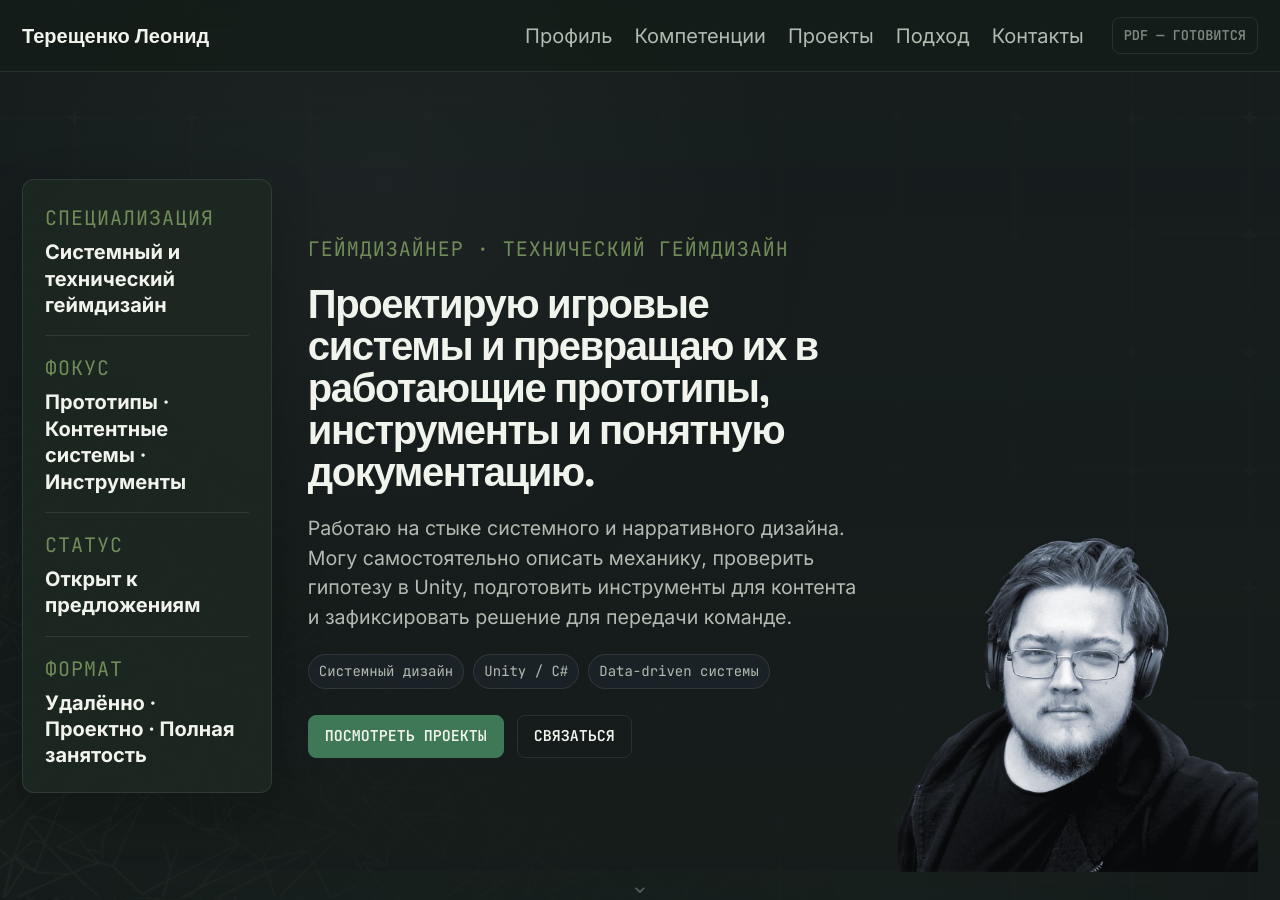
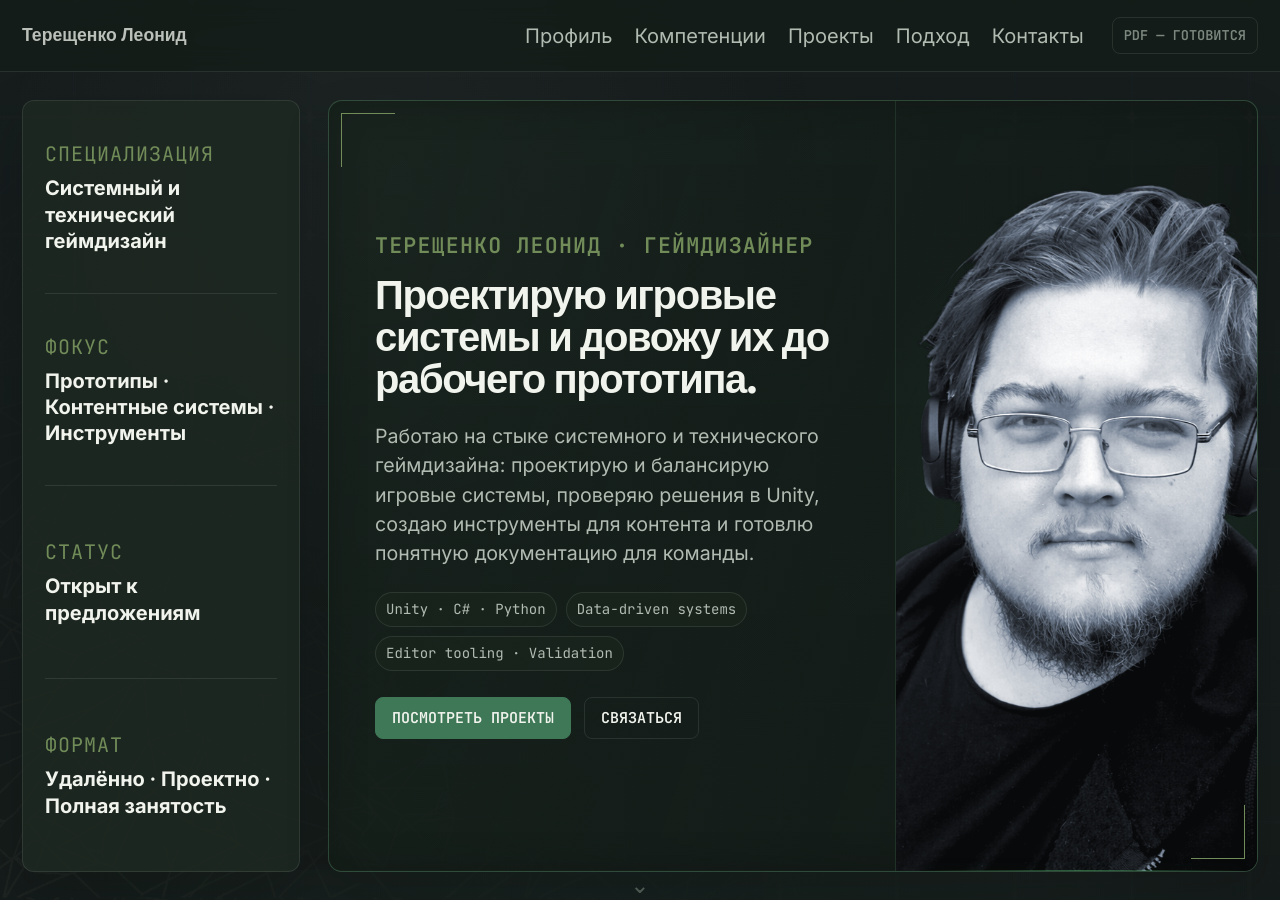
Before and after one commit to BrotherTerun/TerunPfolio, a Jekyll site: the page built from gamedesign/index.md, in a window 1280 px wide and 900 px high. Built offline with Jekyll 4.4.1, drawn with Linux system fonts in a browser that asks for light colours; some web fonts are replaced; some of the changed text lies outside the part shown.

Commit message:
скорректировал хиро-блок и hard-skills

```diff
--- a/_layouts/gamedesign.html
+++ b/_layouts/gamedesign.html
@@ -41,42 +41,42 @@
       id="gd-side-nav-panel"
       data-side-nav-panel
     >
-      <span class="gd-side-nav__title">Разделы</span>
+      <span class="gd-side-nav__title">SECTIONS</span>
 
       <nav>
         <a href="#skills" data-side-nav-link>
           <span>01</span>
-          <strong>Компетенции</strong>
+          <strong>HARD SKILLS</strong>
         </a>
 
         <a href="#projects" data-side-nav-link>
           <span>02</span>
-          <strong>Проекты</strong>
+          <strong>PROJECTS</strong>
         </a>
 
         <a href="#professional-profile" data-side-nav-link>
           <span>03</span>
-          <strong>Профиль</strong>
+          <strong>PROFILE</strong>
         </a>
 
         <a href="#workflow" data-side-nav-link>
           <span>04</span>
-          <strong>Подход</strong>
+          <strong>WORKFLOW</strong>
         </a>
 
         <a href="#tools" data-side-nav-link>
           <span>05</span>
-          <strong>Инструменты</strong>
+          <strong>TOOLS</strong>
         </a>
 
         <a href="#experience" data-side-nav-link>
           <span>06</span>
-          <strong>Дополнительно</strong>
+          <strong>BACKGROUND</strong>
         </a>
 
         <a href="#contacts" data-side-nav-link>
           <span>07</span>
-          <strong>Контакты</strong>
+          <strong>CONTACTS</strong>
         </a>
       </nav>
     </div>
--- a/assets/css/gamedesign.css
+++ b/assets/css/gamedesign.css
@@ -495,9 +495,24 @@ body,
 
 .gd-header__brand {
   margin-right: auto;
+
+  color: var(--gd-text-muted);
   font-family: var(--gd-font-display);
-  font-weight: 700;
+  font-size: 0.88rem;
+  font-weight: 600;
   text-decoration: none;
+
+  opacity: 0.76;
+
+  transition:
+    color 180ms ease,
+    opacity 180ms ease;
+}
+
+.gd-header__brand:hover,
+.gd-header__brand:focus-visible {
+  color: var(--gd-text-secondary);
+  opacity: 1;
 }
 
 .gd-header__nav {
@@ -524,11 +539,10 @@ body,
 .gd-hero {
   display: grid;
   grid-template-columns:
-    minmax(250px, 0.55fr)
-    minmax(520px, 1.25fr)
-    minmax(360px, 0.8fr);
-  align-items: center;
-  gap: clamp(26px, 2.8vw, 54px);
+    minmax(260px, 0.46fr)
+    minmax(0, 1.54fr);
+  align-items: stretch;
+  gap: clamp(24px, 2.2vw, 42px);
   padding-block: 28px;
 }
 
@@ -555,35 +569,128 @@ body,
   text-shadow: 0 0 10px var(--gd-matrix-glow);
 }
 
+.gd-hero__stage {
+  position: relative;
+
+  min-width: 0;
+  min-height: clamp(500px, 64vh, 650px);
+
+  display: grid;
+  grid-template-columns:
+    minmax(500px, 1.22fr)
+    minmax(360px, 0.78fr);
+  align-items: stretch;
+
+  overflow: hidden;
+
+  border: 1px solid rgba(85, 138, 102, 0.40);
+  border-radius: 14px;
+
+  background:
+    linear-gradient(
+      108deg,
+      rgba(24, 37, 28, 0.55),
+      rgba(14, 23, 17, 0.30)
+    );
+
+  box-shadow:
+    inset 0 0 38px rgba(4, 11, 6, 0.22),
+    0 18px 46px rgba(3, 9, 5, 0.14);
+}
+
+.gd-hero__stage::before,
+.gd-hero__stage::after {
+  content: "";
+  position: absolute;
+  z-index: 3;
+
+  width: 54px;
+  height: 54px;
+
+  pointer-events: none;
+}
+
+.gd-hero__stage::before {
+  top: 12px;
+  left: 12px;
+
+  border-top: 1px solid var(--gd-accent-hover);
+  border-left: 1px solid var(--gd-accent-hover);
+}
+
+.gd-hero__stage::after {
+  right: 12px;
+  bottom: 12px;
+
+  border-right: 1px solid var(--gd-accent-hover);
+  border-bottom: 1px solid var(--gd-accent-hover);
+}
+
+.gd-hero__content {
+  position: relative;
+  z-index: 2;
+
+  min-width: 0;
+
+  display: flex;
+  flex-direction: column;
+  justify-content: center;
+
+  padding:
+    clamp(34px, 3.2vw, 56px)
+    clamp(32px, 3.6vw, 64px);
+}
+
+.gd-hero .gd-eyebrow {
+  width: fit-content;
+  max-width: 100%;
+  margin: 0 0 2px;
+
+  color: var(--gd-accent-hover);
+
+  font-size: clamp(1.08rem, 1.18vw, 1.34rem);
+  font-weight: 600;
+  line-height: 1.2;
+  letter-spacing: 0.055em;
+
+  text-wrap: balance;
+}
+
 .gd-hero h1 {
-  max-width: 20ch;
+  max-width: 19ch;
   margin: 14px 0 20px;
+
   font-family: var(--gd-font-display);
-  font-size: clamp(2rem, 2.65vw, 3.25rem);
-  line-height: 1.05;
+  font-size: clamp(2rem, 2.55vw, 3.15rem);
+  line-height: 1.06;
   letter-spacing: -0.035em;
 }
 
 .gd-hero__lead {
-  max-width: 70ch;
+  max-width: 68ch;
   margin: 0;
+
   color: var(--gd-text-secondary);
-  font-size: clamp(0.98rem, 1.05vw, 1.1rem);
+  font-size: clamp(0.98rem, 1.02vw, 1.1rem);
 }
 
 .gd-hero__meta {
   display: flex;
   flex-wrap: wrap;
   gap: 9px;
-  margin-top: 22px;
+
+  margin-top: 23px;
 }
 
 .gd-hero__meta span {
   padding: 6px 10px;
+
   border: 1px solid var(--gd-border);
   border-radius: 999px;
+
   color: var(--gd-text-secondary);
-  background: rgba(34, 41, 49, 0.58);
+  background: rgba(26, 38, 30, 0.66);
+
   font-family: var(--gd-font-mono);
   font-size: 0.7rem;
 }
@@ -598,17 +705,74 @@ body,
   box-shadow: var(--gd-shadow);
 }
 
+.gd-skill-card {
+  min-height: 0;
+
+  display: grid;
+  grid-template-columns: auto minmax(0, 1fr);
+  grid-template-rows:
+    auto
+    minmax(0, 1fr)
+    auto;
+
+  column-gap: 14px;
+  row-gap: 10px;
+
+  padding: clamp(18px, 1.7vw, 26px);
+}
+
+.gd-skill-card__index {
+  grid-column: 1;
+  grid-row: 1;
+
+  align-self: baseline;
+}
+
+.gd-skill-card h3 {
+  grid-column: 2;
+  grid-row: 1;
+
+  align-self: baseline;
+  margin: 0;
+}
+
+.gd-skill-card ul {
+  grid-column: 1 / -1;
+  grid-row: 2;
+}
+
+.gd-skill-card__cases {
+  grid-column: 1 / -1;
+  grid-row: 3;
+
+  margin-top: 0;
+}
+
 .gd-hero__profile {
-  align-self: center;
+  align-self: stretch;
   width: 100%;
+  min-height: 100%;
+
+  display: grid;
+  grid-template-rows: repeat(4, minmax(0, 1fr));
+  align-items: stretch;
+
+  padding-block: 0;
 }
 
 .gd-profile-card {
-  padding: 6px 22px;
+  padding: 0 22px;
 }
 
 .gd-profile-card__item {
-  padding-block: 17px;
+  min-height: 0;
+
+  display: flex;
+  flex-direction: column;
+  justify-content: center;
+
+  padding-block: clamp(14px, 1.45vw, 22px);
+
   border-bottom: 1px solid var(--gd-border);
 }
 
@@ -623,20 +787,70 @@ body,
 }
 
 .gd-hero__visual {
+  position: relative;
+
   align-self: stretch;
+
   display: flex;
-  align-items: end;
-  justify-content: end;
+  align-items: flex-end;
+  justify-content: center;
+
   overflow: hidden;
+
+  border-left: 1px solid rgba(85, 138, 102, 0.20);
+}
+
+.gd-hero__visual::before {
+  content: "";
+  position: absolute;
+  inset: 8% 0 0 0;
+
+  z-index: 0;
+
+  background:
+    radial-gradient(
+      circle at 58% 46%,
+      rgba(63, 120, 87, 0.18),
+      transparent 62%
+    );
+}
+
+.gd-hero__visual::after {
+  content: "";
+  position: absolute;
+  left: 8%;
+  right: 4%;
+  bottom: 0;
+
+  z-index: 2;
+
+  height: 1px;
+
+  background:
+    linear-gradient(
+      90deg,
+      transparent,
+      rgba(98, 245, 138, 0.36),
+      transparent
+    );
+
+  box-shadow: 0 0 14px rgba(63, 120, 87, 0.30);
 }
 
 .gd-hero__avatar {
+  position: relative;
+  z-index: 1;
+
   display: block;
-  width: 100%;
-  height: 100%;
-  max-height: calc(100svh - var(--gd-header-height) - 28px);
-  object-fit: contain;
-  object-position: right bottom;
+  flex: none;
+
+  width: auto;
+  height: 96%;
+
+  max-width: none;
+  max-height: none;
+
+  transform: translateX(5%);
 }
 
 .gd-actions {
@@ -766,9 +980,9 @@ body,
 
 .gd-skill-card h3,
 .gd-info-card h3 {
-  margin: 10px 0 7px;
+  margin: 11px 0 7px;
   font-family: var(--gd-font-display);
-  font-size: clamp(1.1rem, 1.25vw, 1.4rem);
+  font-size: clamp(1.16rem, 1.34vw, 1.5rem);
 }
 
 .gd-skill-card p,
@@ -779,12 +993,23 @@ body,
 }
 
 .gd-skill-card ul {
+  align-self: stretch;
+
   display: grid;
   grid-template-columns: repeat(2, minmax(0, 1fr));
-  gap: 4px 18px;
-  margin: 5px 0 12px;
-  padding-left: 18px;
-  font-size: 0.89rem;
+  grid-template-rows: repeat(2, auto);
+  align-content: space-evenly;
+
+  gap: 12px 26px;
+  margin: 4px 0;
+  padding-left: 20px;
+
+  font-size: 0.94rem;
+  line-height: 1.4;
+}
+
+.gd-skill-card li {
+  padding-left: 2px;
 }
 
 .gd-skill-card__cases {
@@ -809,24 +1034,33 @@ body,
   align-items: center;
   min-height: 30px;
   padding: 5px 10px;
+
   border: 1px solid var(--gd-accent);
   border-radius: 7px;
-  color: var(--gd-text-secondary);
+
+  color: var(--gd-matrix);
   background: transparent;
+
   font-weight: 600;
   text-decoration: none;
+
   transition:
     color 160ms ease,
     background-color 160ms ease,
     border-color 160ms ease,
+    box-shadow 160ms ease,
     transform 160ms ease;
 }
 
-.gd-skill-card__cases a:hover {
+.gd-skill-card__cases a:hover,
+.gd-skill-card__cases a:focus-visible {
   transform: translateY(-1px);
+
   color: var(--gd-text);
-  background: var(--gd-accent-soft);
-  border-color: var(--gd-accent-hover);
+  background: var(--gd-matrix-soft);
+  border-color: var(--gd-matrix);
+
+  box-shadow: 0 0 10px var(--gd-matrix-glow);
 }
 
 .gd-section--projects {
@@ -1064,9 +1298,14 @@ body,
 @media (max-width: 1250px) {
   .gd-hero {
     grid-template-columns:
-      minmax(230px, 0.55fr)
-      minmax(460px, 1.15fr)
-      minmax(300px, 0.7fr);
+      minmax(240px, 0.44fr)
+      minmax(0, 1.56fr);
+  }
+
+  .gd-hero__stage {
+    grid-template-columns:
+      minmax(440px, 1.16fr)
+      minmax(310px, 0.84fr);
   }
 
   .gd-header__nav {
@@ -1102,21 +1341,36 @@ body,
     padding-block: 54px;
   }
 
+  .gd-hero__stage {
+    order: 1;
+
+    min-height: 0;
+
+    grid-template-columns: 1fr;
+  }
+
   .gd-hero__profile {
     order: 2;
   }
 
   .gd-hero__content {
-    order: 1;
+    padding: 34px 28px;
   }
 
   .gd-hero__visual {
-    order: 3;
-    min-height: 520px;
+    min-height: 480px;
+
+    border-top: 1px solid rgba(85, 138, 102, 0.20);
+    border-left: 0;
   }
 
   .gd-hero__avatar {
-    max-height: 520px;
+    width: 100%;
+    height: 480px;
+    max-height: 480px;
+
+    object-position: center bottom;
+    transform: none;
   }
 
   .gd-section {
--- a/gamedesign/index.md
+++ b/gamedesign/index.md
@@ -27,55 +27,58 @@ description: "Портфолио геймдизайнера: игровые си
     </div>
   </aside>
 
-  <div class="gd-hero__content">
-    <p class="gd-eyebrow">Геймдизайнер · Технический геймдизайн</p>
+  <div class="gd-hero__stage">
+    <div class="gd-hero__content">
+      <p class="gd-eyebrow">Терещенко Леонид · Геймдизайнер</p>
 
-    <h1>Проектирую игровые системы и превращаю их в работающие прототипы, инструменты и понятную документацию.</h1>
+      <h1>Проектирую игровые системы и довожу их до рабочего прототипа.</h1>
 
-    <p class="gd-hero__lead">
-      Работаю на стыке системного и нарративного дизайна. Могу самостоятельно описать механику,
-      проверить гипотезу в Unity, подготовить инструменты для контента и зафиксировать решение
-      для передачи команде.
-    </p>
+      <p class="gd-hero__lead">
+        Работаю на стыке системного и технического геймдизайна:
+        проектирую и балансирую игровые системы, проверяю решения в Unity,
+        создаю инструменты для контента и готовлю понятную документацию для команды.
+      </p>
 
-    <div class="gd-hero__meta" aria-label="Краткий профессиональный профиль">
-      <span>Системный дизайн</span>
-      <span>Unity / C#</span>
-      <span>Data-driven системы</span>
+      <div class="gd-hero__meta" aria-label="Технические компетенции">
+        <span>Unity · C# · Python</span>
+        <span>Data-driven systems</span>
+        <span>Editor tooling · Validation</span>
+      </div>
+
+      <div class="gd-actions">
+        <a class="gd-button" href="#projects">Посмотреть проекты</a>
+        <a class="gd-button gd-button--ghost" href="mailto:{{ site.email }}">Связаться</a>
+      </div>
     </div>
 
-    <div class="gd-actions">
-      <a class="gd-button" href="#projects">Посмотреть проекты</a>
-      <a class="gd-button gd-button--ghost" href="mailto:{{ site.email }}">Связаться</a>
+    <div class="gd-hero__visual">
+      <img
+        src="{{ '/assets/images/avatar_1_1.png' | relative_url }}"
+        alt="Терещенко Леонид"
+        class="gd-hero__avatar"
+      >
     </div>
-  </div>
-
-  <div class="gd-hero__visual">
-    <img
-      src="{{ '/assets/images/avatar_1_1.png' | relative_url }}"
-      alt="Терещенко Леонид"
-      class="gd-hero__avatar"
-    >
   </div>
 </section>
 
 <section class="gd-screen gd-screen--with-sidebar gd-section gd-container" id="skills" aria-labelledby="skills-title">
   <div class="gd-section__header gd-section__header--compact">
-    <p class="gd-section-index">01 / Компетенции</p>
-    <h2 id="skills-title">Ключевые направления работы</h2>
+    <p class="gd-section-index">01 / HARD SKILLS</p>
+    <h2 id="skills-title">Мои компетенции</h2>
   </div>
 
   <div class="gd-skill-grid">
     <article class="gd-skill-card">
       <span class="gd-skill-card__index">01</span>
       <h3>Системный дизайн</h3>
-      <p>Проектирую игровые правила, состояния, роли и сценарии взаимодействия.</p>
+
       <ul>
-        <li>Механики и игровые циклы</li>
-        <li>Способности и контрплей</li>
-        <li>Ресурсы и ограничения</li>
-        <li>Граничные случаи</li>
+        <li>Системы, механики и игровые циклы</li>
+        <li>Состояния, зависимости и ограничения</li>
+        <li>Способности, роли и контрплей</li>
+        <li>Декомпозиция систем и граничные случаи</li>
       </ul>
+
       <div class="gd-skill-card__cases">
         <span>Кейсы</span>
         <a href="{{ '/projects/tactical-agents/' | relative_url }}">Tactical Agents</a>
@@ -85,52 +88,55 @@ description: "Портфолио геймдизайнера: игровые си
 
     <article class="gd-skill-card">
       <span class="gd-skill-card__index">02</span>
-      <h3>Прототипирование</h3>
-      <p>Перевожу дизайн-документ в рабочую механику и проверяю гипотезу в игровом окружении.</p>
+      <h3>Баланс и игровая экономика</h3>
+
       <ul>
-        <li>Unity и C#</li>
-        <li>Компонентный подход</li>
-        <li>Игровые состояния</li>
-        <li>Короткие итерации</li>
+        <li>Баланс игровых механик и параметров</li>
+        <li>Прогрессия и игровая экономика</li>
+        <li>Моделирование и проверка изменений</li>
+        <li>Метрики, события и поиск дисбаланса</li>
       </ul>
+
       <div class="gd-skill-card__cases">
         <span>Кейсы</span>
-        <a href="{{ '/projects/project-bonfire/' | relative_url }}">ProjectBonfire</a>
-        <a href="{{ '/projects/project-legend/' | relative_url }}">ProjectLegend</a>
+        <a href="{{ '/projects/balance-craft/' | relative_url }}">BalanceCraft</a>
+        <a href="{{ '/projects/tactical-agents/' | relative_url }}">Tactical Agents</a>
       </div>
     </article>
 
     <article class="gd-skill-card">
       <span class="gd-skill-card__index">03</span>
-      <h3>Инструменты и data-driven-системы</h3>
-      <p>Разрабатываю пайплайны, которые упрощают наполнение, проверку и поддержку контента.</p>
+      <h3>Технический геймдизайн и прототипирование</h3>
+
       <ul>
-        <li>JSON-структуры</li>
-        <li>Импорт и валидация</li>
-        <li>Визуальные редакторы</li>
-        <li>Автоматизация ошибок</li>
+        <li>Прототипирование механик в Unity</li>
+        <li>C#, Python и компонентный подход</li>
+        <li>Конфиги, JSON и data-driven-системы</li>
+        <li>Интеграция механик и редакторские инструменты</li>
       </ul>
+
       <div class="gd-skill-card__cases">
         <span>Кейсы</span>
         <a href="{{ '/projects/project-legend/' | relative_url }}">ProjectLegend</a>
-        <a href="{{ '/projects/balance-craft/' | relative_url }}">BalanceCraft</a>
+        <a href="{{ '/projects/project-bonfire/' | relative_url }}">ProjectBonfire</a>
       </div>
     </article>
 
     <article class="gd-skill-card">
       <span class="gd-skill-card__index">04</span>
-      <h3>Аналитика и алгоритмы</h3>
-      <p>Использую данные и алгоритмы для проверки корректности и качества игровых систем.</p>
+      <h3>Документация и сопровождение фич</h3>
+
       <ul>
-        <li>Процедурная генерация</li>
-        <li>A* и BFS</li>
-        <li>Проектирование метрик</li>
-        <li>Обработка событий</li>
+        <li>Концепт-документы, GDD и спецификации</li>
+        <li>Технические задания для разработки</li>
+        <li>Сценарии, состояния и критерии приёмки</li>
+        <li>Сопровождение реализации и итерации по фидбеку</li>
       </ul>
+
       <div class="gd-skill-card__cases">
         <span>Кейсы</span>
-        <a href="{{ '/projects/project-maze/' | relative_url }}">ProjectMaze</a>
-        <a href="{{ '/projects/balance-craft/' | relative_url }}">BalanceCraft</a>
+        <a href="{{ '/projects/project-legend/' | relative_url }}">ProjectLegend</a>
+        <a href="{{ '/projects/tactical-agents/' | relative_url }}">Tactical Agents</a>
       </div>
     </article>
   </div>
@@ -139,7 +145,7 @@ description: "Портфолио геймдизайнера: игровые си
 <section class="gd-screen gd-screen--with-sidebar gd-section gd-section--projects" id="projects" aria-labelledby="projects-title">
   <div class="gd-container gd-section__header gd-section__header--row gd-section__header--compact">
     <div>
-      <p class="gd-section-index">02 / Проекты</p>
+      <p class="gd-section-index">02 / PROJECTS</p>
       <h2 id="projects-title">Проектная лента</h2>
     </div>
 
@@ -224,7 +230,7 @@ description: "Портфолио геймдизайнера: игровые си
 
 <section class="gd-screen gd-screen--with-sidebar gd-section gd-container" id="professional-profile" aria-labelledby="about-title">
   <div class="gd-section__header">
-    <p class="gd-section-index">03 / Профиль</p>
+    <p class="gd-section-index">03 / PROFILE</p>
     <h2 id="about-title">Не только описываю механику — довожу её до проверяемого результата</h2>
   </div>
 
@@ -245,7 +251,7 @@ description: "Портфолио геймдизайнера: игровые си
 
 <section class="gd-screen gd-screen--with-sidebar gd-section gd-container" id="workflow" aria-labelledby="workflow-title">
   <div class="gd-section__header gd-section__header--compact">
-    <p class="gd-section-index">04 / Подход</p>
+    <p class="gd-section-index">04 / WORKFLOW</p>
     <h2 id="workflow-title">Как я работаю</h2>
   </div>
 
@@ -280,7 +286,7 @@ description: "Портфолио геймдизайнера: игровые си
 
 <section class="gd-screen gd-screen--with-sidebar gd-section gd-container" id="tools" aria-labelledby="tools-title">
   <div class="gd-section__header gd-section__header--compact">
-    <p class="gd-section-index">05 / Инструменты</p>
+    <p class="gd-section-index">05 / TOOLS</p>
     <h2 id="tools-title">Технологии и рабочие форматы</h2>
   </div>
 
@@ -306,7 +312,7 @@ description: "Портфолио геймдизайнера: игровые си
 
 <section class="gd-screen gd-screen--with-sidebar gd-section gd-container" id="experience" aria-labelledby="experience-title">
   <div class="gd-section__header gd-section__header--compact">
-    <p class="gd-section-index">06 / Дополнительно</p>
+    <p class="gd-section-index">06 / BACKGROUND</p>
     <h2 id="experience-title">Образование и настольный геймдизайн</h2>
   </div>
 
@@ -336,7 +342,7 @@ description: "Портфолио геймдизайнера: игровые си
 <section class="gd-screen gd-screen--with-sidebar gd-contact-screen" id="contacts" aria-labelledby="contacts-title">
   <div class="gd-contact gd-container">
     <div>
-      <p class="gd-section-index">07 / Контакты</p>
+      <p class="gd-section-index">07 / CONTACTS</p>
       <h2 id="contacts-title">Обсудим проект?</h2>
       <p>
         Готов выполнить тестовое задание, подробнее рассказать о любом кейсе
```
Also changed, not shown: 1 other file.
